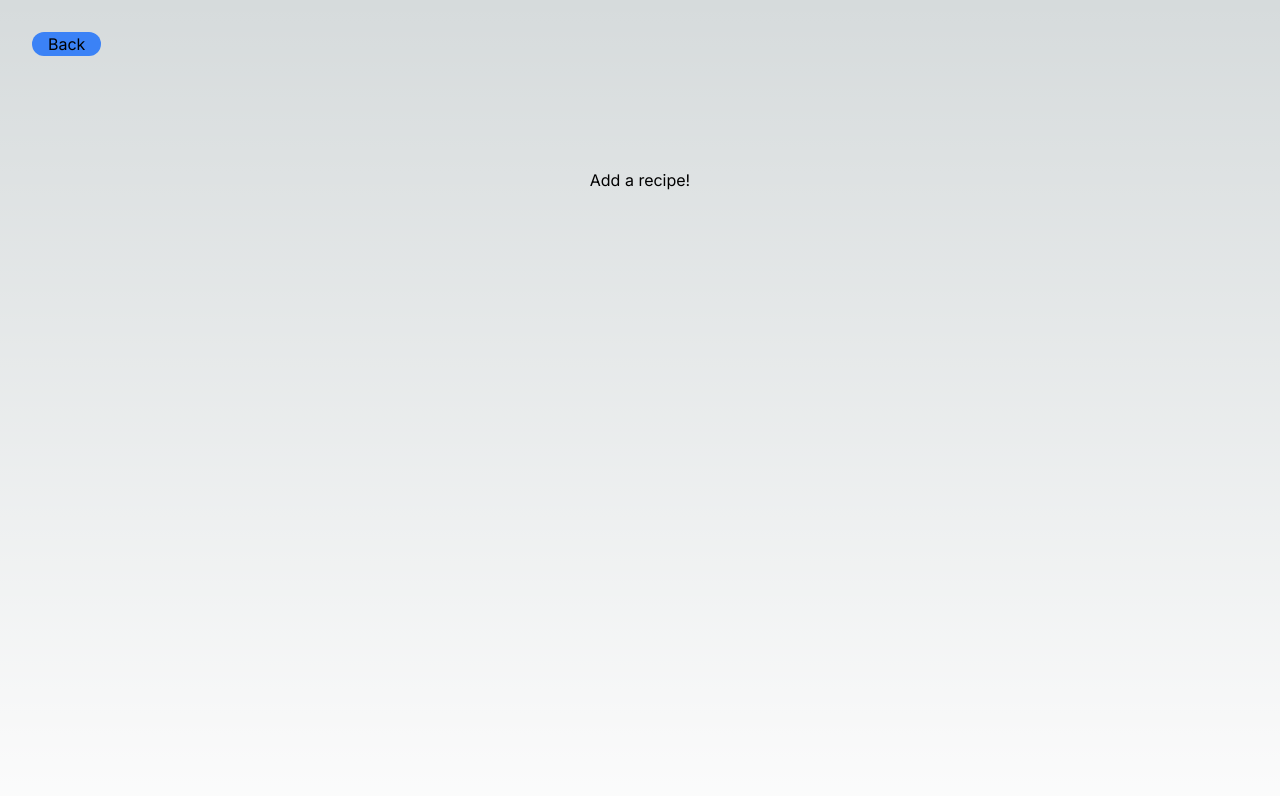
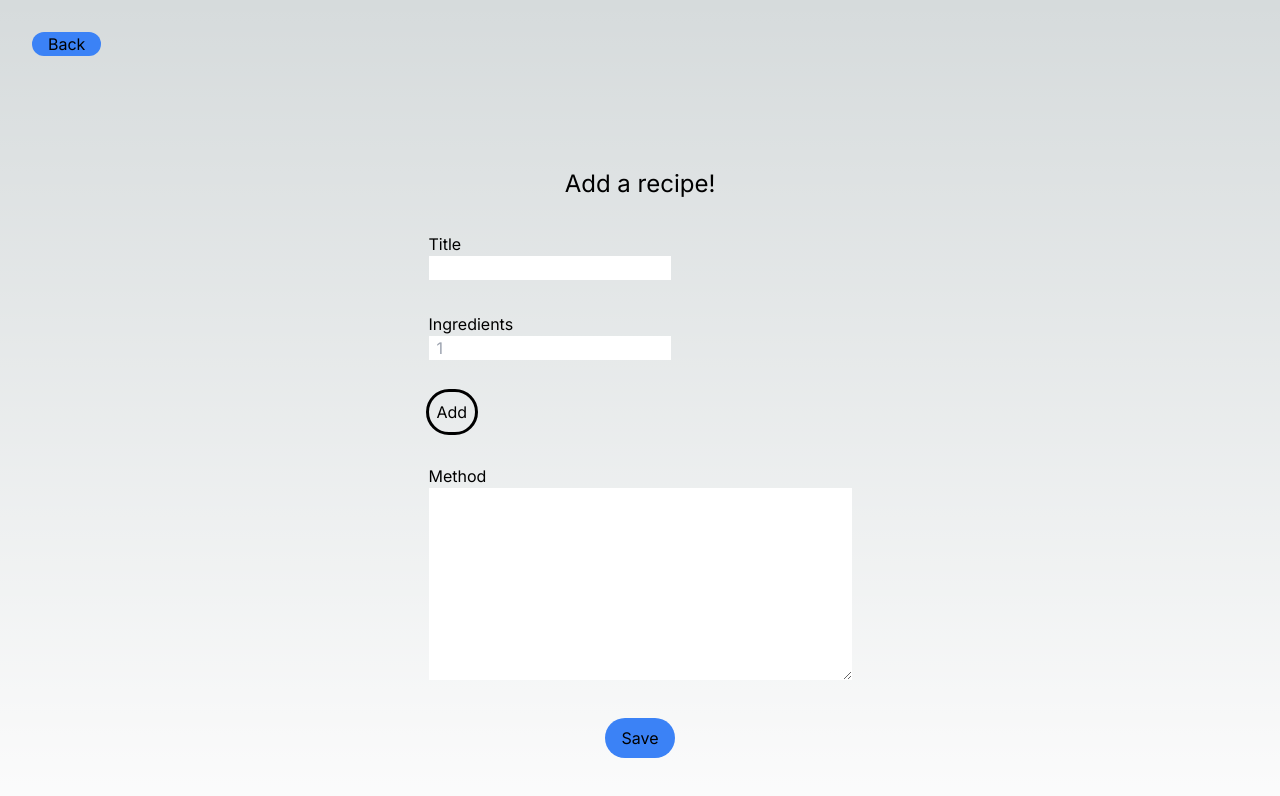
Before and after one commit to Daniel-Const/cook-book, a Next.js app: page /recipe/create in a window 1280 px wide. Shown: the top 796 px of the page. Built offline with nearby package versions, Linux system fonts and the light colour scheme.

Commit message:
- add list input component - extend create recipe page

```diff
--- /dev/null
+++ b/src/app/recipe/create/ListInput.tsx
@@ -0,0 +1,29 @@
+import { useState } from "react"
+
+export default function ListInput() {
+
+    const [inputs, setInputs] = useState(["1"])
+
+    function extendList() {
+        setInputs((currInputs) => [
+            ...currInputs,
+            (currInputs.length + 1).toString()
+        ])
+    }
+
+    return (
+        <>
+        <ul>
+            {inputs.map((key, index) => (
+                <li key={index}>
+                    <div className="pb-2">
+                        <input className="pl-2 text-black" type="text" name={"list-"+index} id={key} placeholder={key} />
+                    </div>
+                </li>
+            ))}
+        </ul>
+        <br />
+        <button className="rounded-full outline p-2" onClick={extendList}>Add</button>
+        </>
+    )
+}
--- a/src/app/recipe/create/page.tsx
+++ b/src/app/recipe/create/page.tsx
@@ -1,9 +1,56 @@
+'use client'
+
+import { FormEvent } from 'react'
+
 import Layout from "@/components/layout/Layout"
+import ListInput from './ListInput'
 
 export default function CreateRecipe() {
+
+    async function onSubmit(event: FormEvent<HTMLFormElement>) {
+        event.preventDefault()
+        const formData = new FormData(event.currentTarget)
+        const title = formData.get("title")
+
+        const ingredients = []
+        let value = formData.get("list-0")
+        let i = 1
+        while (value != null) {
+            ingredients.push(value)
+            value = formData.get(`list-${i}`)
+            i++
+        }
+
+        const method = formData.get("method")
+
+        // TODO: API Request to save recipe
+        console.log({title, ingredients, method})
+    }
+
     return (
         <Layout>
-            <h1>Add a recipe!</h1>
+            <h1 className="text-2xl">Add a recipe!</h1>
+            <form onSubmit={onSubmit}>
+                <div className="flex-row">
+                    <div className="mt-8">
+                        <p>Title</p>
+                        <input className="text-black pl-2" type="text" id="title" name="title" />
+                    </div>
+                    <div className="mt-8">
+                       <p>Ingredients</p>
+                       <ListInput />
+                    </div>
+                    <div className="mt-8">
+                        <p>Method</p>
+                        <textarea className="text-black pl-2" id="method" name="method" rows={8} cols={40} />
+                    </div>
+                    <div className="text-center mt-8" >
+                        <button className="px-4 py-2 rounded-full bg-blue-500 hover:bg-blue-300" type="submit">
+                            Save
+                        </button>
+                    </div>
+                </div>
+            </form>
         </Layout>
     )
 }
```
